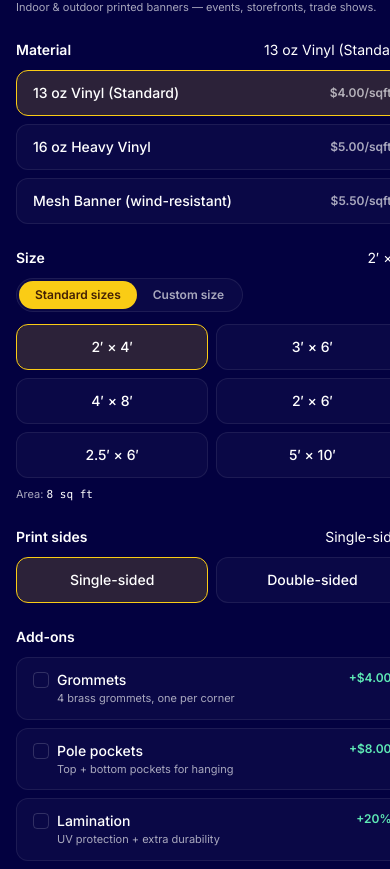
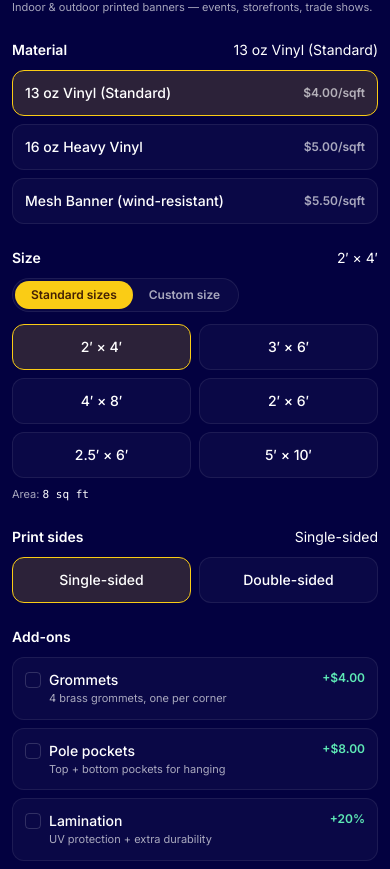
Before and after one commit to anthony-valcort/print-laser-stitch, a Next.js app: page /signage-quotes in a window 390 px wide. Shown: the part 671-1540 px from the top of the page. Built offline with nearby package versions, Linux system fonts and the light colour scheme; no server answers.

Commit message:
after fix responsiveness in calculator

```diff
--- a/src/app/layout.tsx
+++ b/src/app/layout.tsx
@@ -22,7 +22,7 @@ export default function RootLayout({
   return (
     <html lang="en" className={`${inter.variable} h-full antialiased`}>
       <body
-        className="min-h-full flex flex-col bg-background text-foreground"
+        className="min-h-full flex flex-col overflow-x-hidden bg-background text-foreground"
         suppressHydrationWarning
       >
         <CartProvider>{children}</CartProvider>
--- a/src/components/AuthForm.tsx
+++ b/src/components/AuthForm.tsx
@@ -98,6 +98,7 @@ export default function AuthForm({ mode }: { mode: Mode }) {
                 onChange={(e) => setFirstName(e.target.value)}
                 className="input"
                 autoComplete="given-name"
+                suppressHydrationWarning
               />
             </Field>
             <Field label="Last name">
@@ -107,6 +108,7 @@ export default function AuthForm({ mode }: { mode: Mode }) {
                 onChange={(e) => setLastName(e.target.value)}
                 className="input"
                 autoComplete="family-name"
+                suppressHydrationWarning
               />
             </Field>
           </div>
@@ -120,6 +122,7 @@ export default function AuthForm({ mode }: { mode: Mode }) {
             required
             className="input"
             autoComplete={isLogin ? "username" : "email"}
+            suppressHydrationWarning
           />
         </Field>
 
@@ -137,6 +140,7 @@ export default function AuthForm({ mode }: { mode: Mode }) {
               minLength={isLogin ? 1 : 8}
               className="input pr-11"
               autoComplete={isLogin ? "current-password" : "new-password"}
+              suppressHydrationWarning
             />
             <button
               type="button"
--- a/src/components/SignageCalculator.tsx
+++ b/src/components/SignageCalculator.tsx
@@ -262,7 +262,7 @@ export default function SignageCalculator() {
         </div>
       </div>
 
-      <div className="mx-auto max-w-7xl px-4 py-6 sm:px-6 lg:px-8">
+      <div className="mx-auto max-w-7xl px-3 py-6 sm:px-6 lg:px-8">
         <div className="mb-6">
           <div className="inline-flex items-center gap-2 rounded-full border border-border-soft bg-white/5 px-3 py-1 text-[11px] font-medium uppercase tracking-wider text-foreground-muted">
             <span className="h-1.5 w-1.5 rounded-full bg-emerald-400" />
@@ -277,9 +277,9 @@ export default function SignageCalculator() {
           </p>
         </div>
 
-        <div className="grid gap-8 lg:grid-cols-[minmax(0,1fr)_360px] lg:gap-10">
+        <div className="grid min-w-0 gap-8 lg:grid-cols-[minmax(0,1fr)_360px] lg:gap-10">
           {/* LEFT: Configurator */}
-          <div className="space-y-6">
+          <div className="min-w-0 space-y-6">
             {/* Type */}
             <Section title="Sign type">
               <div className="grid grid-cols-2 gap-3 sm:grid-cols-3 lg:grid-cols-5">
@@ -316,14 +316,16 @@ export default function SignageCalculator() {
                     key={m.key}
                     type="button"
                     onClick={() => setMaterial(m.key)}
-                    className={`flex items-center justify-between rounded-xl border px-4 py-3 text-left transition ${
+                    className={`flex items-center justify-between gap-2 rounded-xl border px-3 py-3 text-left transition sm:px-4 ${
                       material === m.key
                         ? "border-highlight bg-highlight-soft"
                         : "border-border-soft bg-white/3 hover:bg-white/6"
                     }`}
                   >
-                    <span className="text-sm font-medium">{m.label}</span>
-                    <span className="text-xs font-semibold text-foreground-muted">
+                    <span className="min-w-0 flex-1 text-sm font-medium">
+                      {m.label}
+                    </span>
+                    <span className="shrink-0 text-xs font-semibold text-foreground-muted">
                       ${m.pricePerSqFt.toFixed(2)}/sqft
                     </span>
                   </button>
@@ -443,13 +445,13 @@ export default function SignageCalculator() {
                         key={a.key}
                         type="button"
                         onClick={() => toggleAddOn(a.key)}
-                        className={`flex items-start justify-between gap-3 rounded-xl border px-4 py-3 text-left transition ${
+                        className={`flex items-start justify-between gap-3 rounded-xl border px-3 py-3 text-left transition sm:px-4 ${
                           checked
                             ? "border-highlight bg-highlight-soft"
                             : "border-border-soft bg-white/3 hover:bg-white/6"
                         }`}
                       >
-                        <div className="flex items-start gap-2">
+                        <div className="flex min-w-0 flex-1 items-start gap-2">
                           <span
                             className={`mt-0.5 grid h-4 w-4 shrink-0 place-items-center rounded border ${
                               checked
@@ -472,7 +474,7 @@ export default function SignageCalculator() {
                               </svg>
                             )}
                           </span>
-                          <div>
+                          <div className="min-w-0 flex-1">
                             <div className="text-sm font-medium">{a.label}</div>
                             <div className="text-[11px] text-foreground-muted">
                               {a.description}
@@ -541,8 +543,8 @@ export default function SignageCalculator() {
           </div>
 
           {/* RIGHT: Sticky preview + total + CTAs */}
-          <aside className="lg:sticky lg:top-20 lg:self-start">
-            <div className="space-y-4 rounded-2xl border border-border-soft bg-surface p-5">
+          <aside className="min-w-0 lg:sticky lg:top-20 lg:self-start">
+            <div className="space-y-4 rounded-2xl border border-border-soft bg-surface p-4 sm:p-5">
               <div>
                 <div className="text-[11px] font-semibold uppercase tracking-wider text-foreground-muted">
                   Your sign
@@ -597,7 +599,7 @@ export default function SignageCalculator() {
                     key={i}
                     className="flex items-baseline justify-between gap-3 py-0.5 text-foreground-muted"
                   >
-                    <span className="truncate">{b.label}</span>
+                    <span className="min-w-0 flex-1 truncate">{b.label}</span>
                     <span className="shrink-0 font-mono text-foreground">
                       {b.amount >= 0 ? "+" : ""}${Math.abs(b.amount).toFixed(2)}
                     </span>
@@ -727,18 +729,20 @@ function SignPreview({
   sides: "single" | "double";
   fileUrl: string | null;
 }) {
-  // Scale rectangle to fit a 280×180 preview area, preserving aspect ratio.
-  const maxW = 280;
-  const maxH = 180;
-  const scale = Math.min(maxW / w, maxH / h, 1);
-  const previewW = Math.max(40, w * scale);
-  const previewH = Math.max(30, h * scale);
+  // Preserve real aspect ratio while letting CSS size the box to its parent.
+  // Aspect-ratio + max-w/h handles every viewport from narrow mobiles to
+  // sticky desktop sidebars without ever overflowing.
+  const aspect = w / h;
 
   return (
-    <div className="grid h-48 place-items-center rounded-xl bg-white/5">
+    <div className="grid h-44 w-full place-items-center overflow-hidden rounded-xl bg-white/5 px-3 sm:h-48">
       <div
-        className="relative grid place-items-center rounded border-2 border-dashed border-border-strong bg-gradient-to-br from-blue-500/10 to-purple-500/10"
-        style={{ width: previewW, height: previewH }}
+        className="relative grid max-h-full max-w-full place-items-center rounded border-2 border-dashed border-border-strong bg-gradient-to-br from-blue-500/10 to-purple-500/10"
+        style={{
+          aspectRatio: aspect,
+          width: aspect >= 1 ? "100%" : "auto",
+          height: aspect < 1 ? "100%" : "auto",
+        }}
       >
         {fileUrl ? (
           // eslint-disable-next-line @next/next/no-img-element
@@ -753,7 +757,7 @@ function SignPreview({
           </span>
         )}
         {sides === "double" && (
-          <span className="absolute -top-2 -right-2 rounded-full bg-blue-500/90 px-2 py-0.5 text-[9px] font-bold text-white">
+          <span className="absolute -right-2 -top-2 rounded-full bg-blue-500/90 px-2 py-0.5 text-[9px] font-bold text-white">
             2-sided
           </span>
         )}
```
